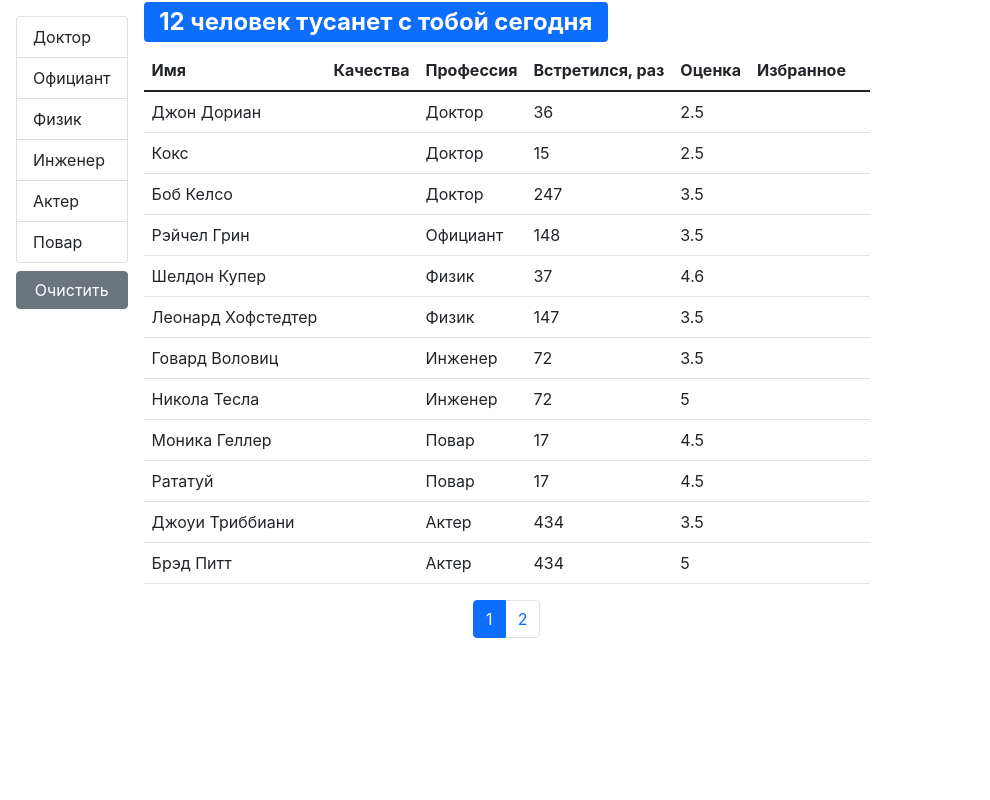
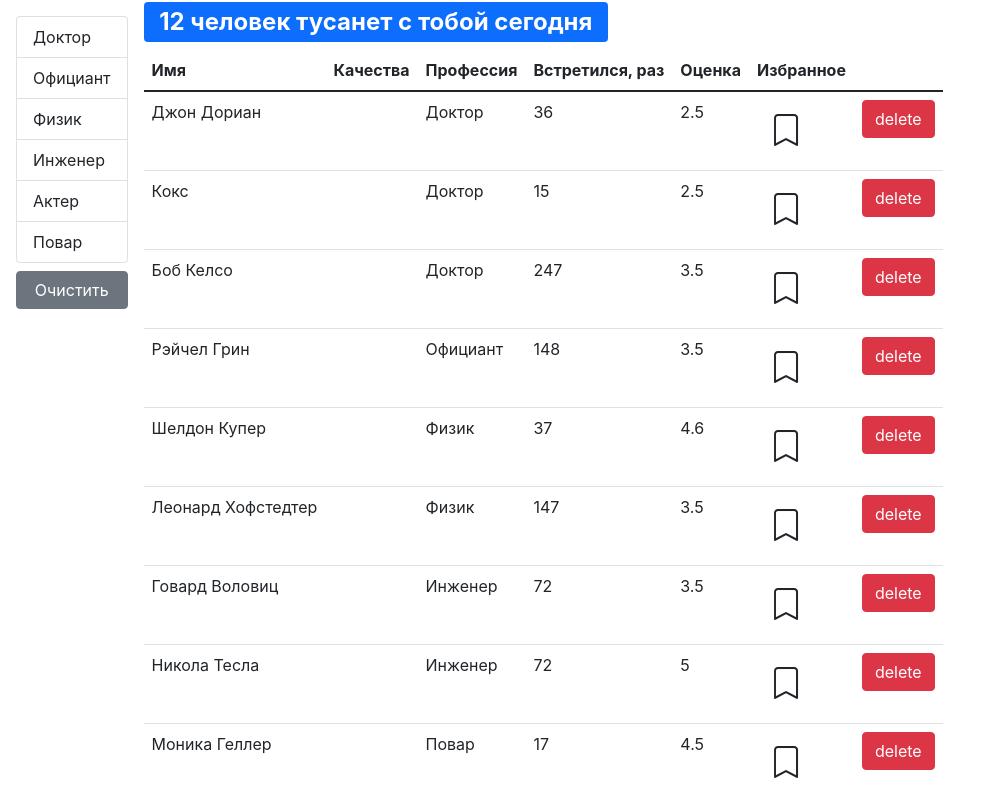
Before and after one commit to Operator34/course_project, a React (Create React App) app: page / in a window 1280 px wide. Shown: the top 800 px of the page, without its empty margins (0-990 px from the left). Built offline with nearby package versions, Linux system fonts and the light colour scheme.

Commit message:
Ячейка вложенного компонента, добавление кнопок. Сломалась сортировка

```diff
--- a/src/app/components/tableBody.jsx
+++ b/src/app/components/tableBody.jsx
@@ -3,15 +3,23 @@ import PropTypes from "prop-types";
 import _ from "lodash";
 
 const TableBody = ({ data, columns }) => {
+    const renderContent = (item, column) => {
+        if (columns[column].component) {
+            const component = columns[column].component;
+            if (typeof component === "function") {
+                return component(item);
+            }
+            return component;
+        }
+        return _.get(item, columns[column].path);
+    };
     console.log("data:", data, "columns:", columns);
     return (
         <tbody>
             {data.map((item) => (
                 <tr key={item._id}>
                     {Object.keys(columns).map((column) => (
-                        <td key={column}>
-                            {_.get(item, columns[column].path)}
-                        </td>
+                        <td key={column}>{renderContent(item, column)}</td>
                     ))}
                 </tr>
             ))}
--- a/src/app/components/users.jsx
+++ b/src/app/components/users.jsx
@@ -38,7 +38,7 @@ const Users = () => {
     const filteredUsers = selectedProf
         ? users.filter((user) => user.profession._id === selectedProf._id)
         : users;
-    const sortedUsers = _.orderBy(filteredUsers, [sortBy.iter], [sortBy.order]);
+    const sortedUsers = _.orderBy(filteredUsers, [sortBy.path], [sortBy.order]);
     // console.log(sortedUsers);
     const userCount = filteredUsers.length;
     const userCrop = paginate(sortedUsers, currentPage, pageSize);
@@ -46,12 +46,13 @@ const Users = () => {
     const handleDelete = (userId) => {
         setUsers(users.filter((user) => user._id !== userId));
     };
-    const handleBookmark = (userId) => {
+    const handleBookmark = (id) => {
         setUsers(
             users.map((user) => {
-                return user._id === userId
-                    ? { ...user, bookmark: !user.bookmark }
-                    : user;
+                if (user._id === id) {
+                    return { ...user, bookmark: !user.bookmark };
+                }
+                return user;
             })
         );
     };
--- a/src/app/components/usersTable.jsx
+++ b/src/app/components/usersTable.jsx
@@ -3,6 +3,7 @@ import React from "react";
 import PropTypes from "prop-types";
 import TableHeader from "./tableHeader";
 import TableBody from "./tableBody";
+import Bookmark from "./bookmark";
 
 const UsersTable = ({
     items,
@@ -10,8 +11,10 @@ const UsersTable = ({
     selectedSort,
     handleBookmark,
     handleDelete,
-    users
+    users,
+    ...rest
 }) => {
+    console.log("items:", items, "users", users);
     const columns = {
         name: { path: "name", name: "Имя" },
         qualities: { name: "Качества" },
@@ -21,8 +24,27 @@ const UsersTable = ({
             name: "Встретился, раз"
         },
         rate: { path: "rate", name: "Оценка" },
-        bookmark: { path: "bookmark", name: "Избранное" },
-        delete: {}
+        bookmark: {
+            path: "bookmark",
+            name: "Избранное",
+            component: (user) => (
+                <Bookmark
+                    id={user._id}
+                    onHandleBookmark={handleBookmark}
+                    bookmark={user.bookmark}
+                />
+            )
+        },
+        delete: {
+            component: (user) => (
+                <button
+                    onClick={() => handleDelete(user._id)}
+                    className="btn btn-danger"
+                >
+                    delete
+                </button>
+            )
+        }
     };
     return (
         <table className="table">
```
Also changed, not shown: src/app/components/bookmark.jsx (+18 -2 lines), src/app/components/user.jsx (+3 -9 lines).
